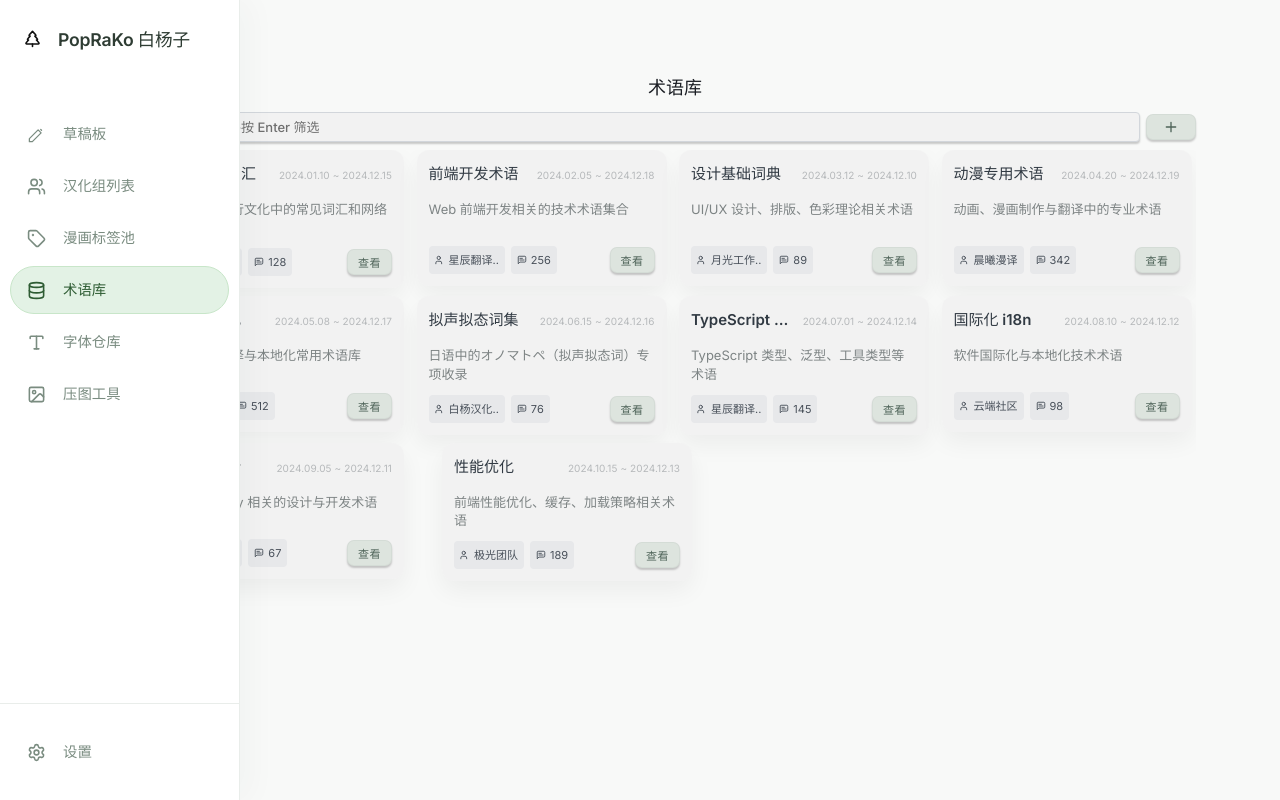
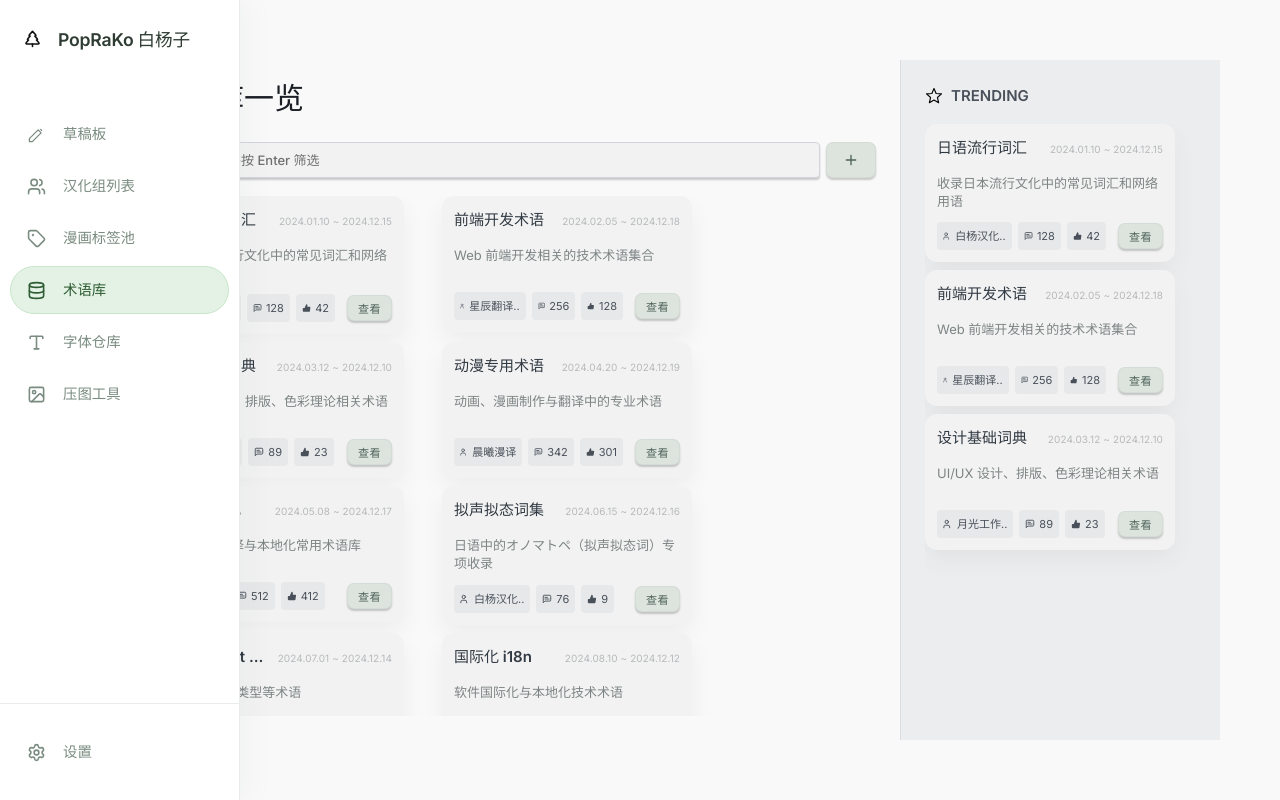
Before and after one commit to ATOMLubover/poprako-native-app, a React app: page / in a window 1280 px wide. Both pictures are taken after a click on the link "术语库". Built offline with nearby package versions, Linux system fonts and the light colour scheme; the HTML template or start-up script is replaced by a standard one.

Commit message:
feat: optimize the adaptive behaviour of vertical list

```diff
--- a/src-tauri/tauri.conf.json
+++ b/src-tauri/tauri.conf.json
@@ -13,7 +13,7 @@
     "windows": [
       {
         "title": "poprako-fe",
-        "width": 1080,
+        "width": 1380,
         "height": 720
       }
     ],
--- a/src/components/TermbaseCard.css
+++ b/src/components/TermbaseCard.css
@@ -19,7 +19,6 @@
 }
 
 .termbase-card {
-  width: 100%;
   max-width: 250px;
   min-width: 250px;
   background-color: var(--card-bg);
--- a/src/components/TermbaseCard.tsx
+++ b/src/components/TermbaseCard.tsx
@@ -18,8 +18,11 @@ function formatDate(date: Date): string {
 }
 
 // 格式化数字为本地化格式
-function formatNumber(num: number): string {
-  return new Intl.NumberFormat().format(num);
+function formatNumber(num?: number): string {
+  // 若传入为空或非数字，则默认显示 0，避免出现 NaN
+  const n = typeof num === "number" && !Number.isNaN(num) ? num : 0;
+
+  return new Intl.NumberFormat().format(n);
 }
 
 // 仅显示字符串的最多前三个字符，用于紧凑展示（完整内容仍在 title 中）
@@ -66,6 +69,14 @@ export default function TermbaseCard({ data }: TermbaseCardProps) {
               <svg width="10" height="10" xmlns="http://www.w3.org/2000/svg" viewBox="0 0 24 24" fill="none" stroke="currentColor" strokeWidth="2.2" strokeLinecap="round" strokeLinejoin="round"><path d="M21 15a2 2 0 0 1-2 2H7l-4 4V5a2 2 0 0 1 2-2h14a2 2 0 0 1 2 2z"/><path d="M13 8H7"/><path d="M17 12H7"/></svg>
               {shortText(formatNumber(data.termNum))}
             </div>
+
+            <div className="modifier-info" title={String(formatNumber(data.likedNum))}>
+              <svg width="10" height="10" viewBox="0 0 24 24" xmlns="http://www.w3.org/2000/svg" aria-hidden>
+                <path d="M14,9V5a3,3,0,0,0-3-3l-4,9v11h11.28a2,2,0,0,0,2-1.7l1.38-9a2,2,0,0,0-2-2.3zM7,22H4a2,2,0,0,1-2-2V14a2,2,0,0,1,2-2H7Z" fill="currentColor" />
+              </svg>
+
+              {shortText(formatNumber(data.likedNum))}
+            </div>
           </div>
 
           <div style={{ display: "flex", alignItems: "center", flexShrink: 0 }}>
@@ -80,7 +91,7 @@ export default function TermbaseCard({ data }: TermbaseCardProps) {
         <div style={{ position: "fixed", inset: 0, background: "rgba(0,0,0,0.4)", display: "flex", alignItems: "center", justifyContent: "center", zIndex: 9999 }}>
           <div style={{ width: 700, maxWidth: "95%", height: "85vh", maxHeight: "85vh", background: "#fff", borderRadius: 10, padding: 12, boxShadow: "0 8px 28px rgba(0,0,0,0.25)", display: "flex", flexDirection: "column" }}>
             <div style={{ display: "flex", justifyContent: "space-between", alignItems: "center", marginBottom: 8 }}>
-              <div style={{ fontWeight: 600 }}>{data.name}</div>
+              <div style={{ fontWeight: 600 }}>术语库：{data.name}</div>
             </div>
 
             <div style={{ flex: 1, minHeight: 0, overflow: "hidden" }}>
--- a/src/components/TermbaseList.css
+++ b/src/components/TermbaseList.css
@@ -13,19 +13,36 @@
   margin-bottom: 8px;
 }
 
+.termbase-list-container .input-section {
+  /* 控件统一高度，便于输入框与按钮等高 */
+  --control-height: 36px;
+  margin-bottom: 18px;
+}
+
 .termbase-list-container .termbase-input {
   flex: 1;
   padding: 6px 8px;
+  height: var(--control-height);
+  box-sizing: border-box;
   border: 1px solid #d9e2ec;
   border-radius: 4px;
   font-size: 13px;
   outline: none;
   transition: all 0.12s ease;
+  margin-bottom: 0;
 }
 
 .termbase-list-container .termbase-input:focus {
   border-color: #a3b9cc;
   box-shadow: 0 0 0 1px rgba(163, 185, 204, 0.12);
+}
+
+/* 在 input-section 中的 NatureButton 使用与输入框相同的高度 */
+.termbase-list-container .input-section .nb-btn-base {
+  height: var(--control-height);
+  padding-top: 0;
+  padding-bottom: 0;
+  box-sizing: border-box;
 }
 
 .termbase-list-container .termbase-list {
@@ -36,6 +53,18 @@
   flex-wrap: wrap;
   gap: 8px;
   align-content: flex-start;
+}
+
+/* 当需要强制单列显示时，使用此限制（可在父容器限制宽度触发） */
+.termbase-list-container.single-column .termbase-list {
+  flex-wrap: nowrap;
+  flex-direction: column;
+}
+
+.termbase-list-container.single-column .termbase-list > div {
+  flex: 0 0 auto !important;
+  min-width: unset !important;
+  max-width: 100% !important;
 }
 
 .termbase-list-container .empty-state {
--- a/src/components/TermbaseList.tsx
+++ b/src/components/TermbaseList.tsx
@@ -7,6 +7,12 @@ import type { TermBase } from "../models/term";
 type TermbaseListProps = {
   initial?: TermBase[];
   onExit?: () => void;
+  /** 是否显示顶部的搜索输入与操作按钮，默认为 true */
+  showInput?: boolean;
+  /** 列表显示条目上限（用于只展示顶部若干条） */
+  limit?: number;
+  /** 是否强制单列显示，默认为 false */
+  singleColumn?: boolean;
 };
 
 /**
@@ -17,12 +23,13 @@ type TermbaseListProps = {
  * - 无虚线边框，使用大 padding
  * - 支持滚动，按行密堆积可换行
  */
-export default function TermbaseList({ initial, onExit }: TermbaseListProps) {
+export default function TermbaseList({ initial, onExit, showInput = true, limit, singleColumn = false }: TermbaseListProps) {
   const __mockTermbases: TermBase[] = [
     {
       teamBrief: { teamId: "t-1", name: "白杨汉化组" },
       name: "日语流行词汇",
       description: "收录日本流行文化中的常见词汇和网络用语",
+      likedNum: 42,
       termNum: 128,
       createdAt: new Date("2024-01-10"),
       updatedAt: new Date("2024-12-15"),
@@ -31,6 +38,7 @@ export default function TermbaseList({ initial, onExit }: TermbaseListProps) {
       teamBrief: { teamId: "t-2", name: "星辰翻译社" },
       name: "前端开发术语",
       description: "Web 前端开发相关的技术术语集合",
+      likedNum: 128,
       termNum: 256,
       createdAt: new Date("2024-02-05"),
       updatedAt: new Date("2024-12-18"),
@@ -39,6 +47,7 @@ export default function TermbaseList({ initial, onExit }: TermbaseListProps) {
       teamBrief: { teamId: "t-3", name: "月光工作室" },
       name: "设计基础词典",
       description: "UI/UX 设计、排版、色彩理论相关术语",
+      likedNum: 23,
       termNum: 89,
       createdAt: new Date("2024-03-12"),
       updatedAt: new Date("2024-12-10"),
@@ -47,6 +56,7 @@ export default function TermbaseList({ initial, onExit }: TermbaseListProps) {
       teamBrief: { teamId: "t-4", name: "晨曦漫译" },
       name: "动漫专用术语",
       description: "动画、漫画制作与翻译中的专业术语",
+      likedNum: 301,
       termNum: 342,
       createdAt: new Date("2024-04-20"),
       updatedAt: new Date("2024-12-19"),
@@ -55,6 +65,7 @@ export default function TermbaseList({ initial, onExit }: TermbaseListProps) {
       teamBrief: { teamId: "t-5", name: "清风轩" },
       name: "游戏本地化",
       description: "电子游戏翻译与本地化常用术语库",
+      likedNum: 412,
       termNum: 512,
       createdAt: new Date("2024-05-08"),
       updatedAt: new Date("2024-12-17"),
@@ -63,6 +74,7 @@ export default function TermbaseList({ initial, onExit }: TermbaseListProps) {
       teamBrief: { teamId: "t-1", name: "白杨汉化组" },
       name: "拟声拟态词集",
       description: "日语中的オノマトペ（拟声拟态词）专项收录",
+      likedNum: 9,
       termNum: 76,
       createdAt: new Date("2024-06-15"),
       updatedAt: new Date("2024-12-16"),
@@ -70,7 +82,8 @@ export default function TermbaseList({ initial, onExit }: TermbaseListProps) {
     {
       teamBrief: { teamId: "t-2", name: "星辰翻译社" },
       name: "TypeScript 类型系统",
-      description: "TypeScript 类型、泛型、工具类型等术语",
+      description: "TypeScript 类型等术语",
+      likedNum: 64,
       termNum: 145,
       createdAt: new Date("2024-07-01"),
       updatedAt: new Date("2024-12-14"),
@@ -79,6 +92,7 @@ export default function TermbaseList({ initial, onExit }: TermbaseListProps) {
       teamBrief: { teamId: "t-6", name: "云端社区" },
       name: "国际化 i18n",
       description: "软件国际化与本地化技术术语",
+      likedNum: 12,
       termNum: 98,
       createdAt: new Date("2024-08-10"),
       updatedAt: new Date("2024-12-12"),
@@ -87,6 +101,7 @@ export default function TermbaseList({ initial, onExit }: TermbaseListProps) {
       teamBrief: { teamId: "t-3", name: "月光工作室" },
       name: "无障碍设计",
       description: "Accessibility 相关的设计与开发术语",
+      likedNum: 7,
       termNum: 67,
       createdAt: new Date("2024-09-05"),
       updatedAt: new Date("2024-12-11"),
@@ -95,13 +110,15 @@ export default function TermbaseList({ initial, onExit }: TermbaseListProps) {
       teamBrief: { teamId: "t-7", name: "极光团队" },
       name: "性能优化",
       description: "前端性能优化、缓存、加载策略相关术语",
+      likedNum: 78,
       termNum: 189,
       createdAt: new Date("2024-10-15"),
       updatedAt: new Date("2024-12-13"),
     },
   ];
 
-  const defaultTermbases: TermBase[] = initial ?? __mockTermbases;
+  // 确保传入的 initial（若有）中每一项都包含 `likedNum` 字段，避免在下游显示为 undefined
+  const defaultTermbases: TermBase[] = (initial ?? __mockTermbases).map((tb) => ({ ...tb, likedNum: (tb as any).likedNum ?? 0 })) as TermBase[];
 
   const [termbases, setTermbases] = useState<TermBase[]>(defaultTermbases);
   const [query, setQuery] = useState<string>("");
@@ -118,6 +135,14 @@ export default function TermbaseList({ initial, onExit }: TermbaseListProps) {
     );
   }, [termbases, query]);
 
+  const displayList = useMemo(() => {
+    if (typeof limit === "number") {
+      return filtered.slice(0, limit);
+    }
+
+    return filtered;
+  }, [filtered, limit]);
+
   const handleAdd = () => {
     const trimmed = query.trim();
     if (!trimmed) {
@@ -129,6 +154,7 @@ export default function TermbaseList({ initial, onExit }: TermbaseListProps) {
       teamBrief: { teamId: "local", name: "本地团队" },
       name: trimmed,
       description: "",
+      likedNum: 0,
       termNum: 0,
       createdAt: new Date(),
       updatedAt: new Date(),
@@ -146,7 +172,8 @@ export default function TermbaseList({ initial, onExit }: TermbaseListProps) {
   };
 
   return (
-    <div className="termbase-list-container">
+    <div className={`termbase-list-container${singleColumn ? " single-column" : ""}`}>
+      {showInput ? (
         <div className="input-section">
           <input
             className="termbase-input"
@@ -180,12 +207,13 @@ export default function TermbaseList({ initial, onExit }: TermbaseListProps) {
             ) : null}
           </div>
         </div>
+      ) : null}
 
       <div className="termbase-list">
-        {filtered.length === 0 ? (
+        {displayList.length === 0 ? (
           <div className="empty-state">没有找到匹配的术语库...</div>
         ) : (
-          filtered.map((tb, idx) => (
+          displayList.map((tb, idx) => (
             <div key={`${tb.teamBrief.teamId}-${tb.name}-${idx}`} style={{ flex: "1 1 auto", minWidth: "220px", maxWidth: "280px" }}>
               <TermbaseCard data={tb} />
             </div>
--- a/src/models/tag.ts
+++ b/src/models/tag.ts
@@ -2,6 +2,7 @@
 export type Tag = {
   tagId: string;
   name: string;
+  isPinned: boolean;
   picaCandidates?: string[]; // 可选的 Pica 对应 tag
   ehentaiCandidates?: string[]; // 可选的 EHentai 对应 tag
 };
--- a/src/models/term.ts
+++ b/src/models/term.ts
@@ -5,7 +5,9 @@ export type TermBase = {
   teamBrief: TeamBrief;
   name: string;
   description: string;
+  likedNum: number;
   termNum: number;
+  relatedComicId?: string;
   createdAt: Date;
   updatedAt: Date;
 };
--- a/src/views/TermbasePage.css
+++ b/src/views/TermbasePage.css
@@ -7,10 +7,10 @@
 
 .termbase-page .termbase-title {
   flex-shrink: 0;
-  margin: 0;
+  margin: 10px;
   padding: 16px 0 12px 0;
   text-align: center;
-  font-size: 18px;
+  font-size: 30px;
   font-weight: 600;
   color: #1a202c;
 }
@@ -19,5 +19,6 @@
   flex: 1;
   min-height: 0;
   overflow: hidden;
-  padding: 0 24px 24px 24px;
+  /* 移除 padding，由内部布局控制 */
+  padding: 0;
 }
--- a/src/views/TermbasePage.tsx
+++ b/src/views/TermbasePage.tsx
@@ -3,16 +3,56 @@ import "./TermbasePage.css";
 
 /**
  * TermbasePage 组件
- * - 术语库主页面
- * - 包含标题和列表
+ * - 左列：最新术语库 + 搜索（主内容区，白色背景）
+ * - 右列：高赞术语库（侧边栏，浅色背景，视觉降级）
  */
 export default function TermbasePage() {
   return (
     <div className="termbase-page">
-      <h1 className="termbase-title">术语库</h1>
+      <div className="termbase-page-content">
+        <div style={{ display: "flex", height: "100%", minHeight: 0 }}>
+          {/* 左列：主内容区 */}
+          <div style={{ flex: 1, minHeight: 0, display: "flex", flexDirection: "column", padding: "0 24px 24px 24px" }}>
+            <h1 className="termbase-title" style={{ textAlign: "left", paddingLeft: 0, margin: "10px 0 20px 0" }}>
+              术语库一览
+            </h1>
+            <div style={{ flex: 1, minHeight: 0, display: "flex", flexDirection: "column" }}>
+              <TermbaseList />
+            </div>
+          </div>
 
-      <div className="termbase-page-content">
-        <TermbaseList />
+          {/* 右列：侧边栏（高赞推荐） */}
+          <div
+            style={{
+              width: 320,
+              flexShrink: 0,
+              display: "flex",
+              flexDirection: "column",
+              minHeight: 0,
+              background: "#f8fafc",
+              borderLeft: "1px solid #e2e8f0",
+              padding: "24px",
+            }}
+          >
+            <div style={{ display: "flex", alignItems: "center", gap: 8, marginBottom: 16 }}>
+              <svg width="18" height="18" viewBox="0 0 24 24" fill="none" xmlns="http://www.w3.org/2000/svg">
+                <path
+                  d="M12 17.27L18.18 21l-1.64-7.03L22 9.24l-7.19-.61L12 2 9.19 8.63 2 9.24l5.46 4.73L5.82 21z"
+                  fill="#fcfcfcff"
+                  stroke="#000000"
+                  strokeWidth="1.5"
+                  strokeLinecap="round"
+                  strokeLinejoin="round"
+                />
+              </svg>
+              <h2 style={{ margin: 0, fontSize: 15, fontWeight: 600, color: "#475569" }}>TRENDING</h2>
+            </div>
+
+            <div style={{ flex: 1, minHeight: 0, overflow: "hidden" }}>
+              <TermbaseList showInput={false} limit={3} singleColumn={true} />
+            </div>
+          </div>
+        </div>
       </div>
     </div>
   );
```
Also changed, not shown: src/components/VerticalAdaptiveList.tsx (+18 -0 lines), src/views/PanelView.tsx (+35 -5 lines). Lines whose indentation alone changed are shown as unchanged.
